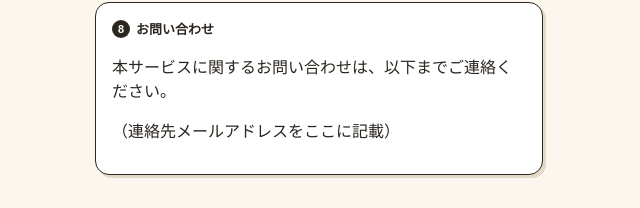
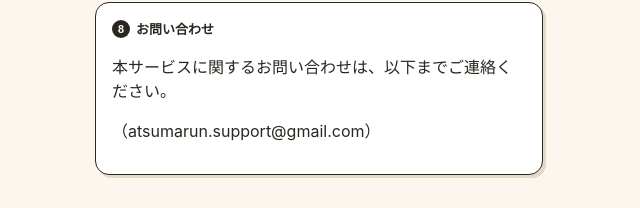
Before and after one commit to sorasan2580/Atsumarun, a Next.js app: page /privacy in a window 1280 px wide. Shown: the part 1662-1870 px from the top of the page, without its empty margins (321-961 px from the left). Built offline with nearby package versions, Linux system fonts and the light colour scheme.

Commit message:
Update page.tsx

```diff
--- a/app/privacy/page.tsx
+++ b/app/privacy/page.tsx
@@ -65,7 +65,7 @@ export default function PrivacyPage() {
       <div className="card">
         <h2><span className="num">8</span>お問い合わせ</h2>
         <p>本サービスに関するお問い合わせは、以下までご連絡ください。</p>
-        <p>（連絡先メールアドレスをここに記載）</p>
+        <p>（atsumarun.support@gmail.com）</p>
       </div>
 
       <p className="empty-state">最終更新日：2026年6月20日</p>
```
